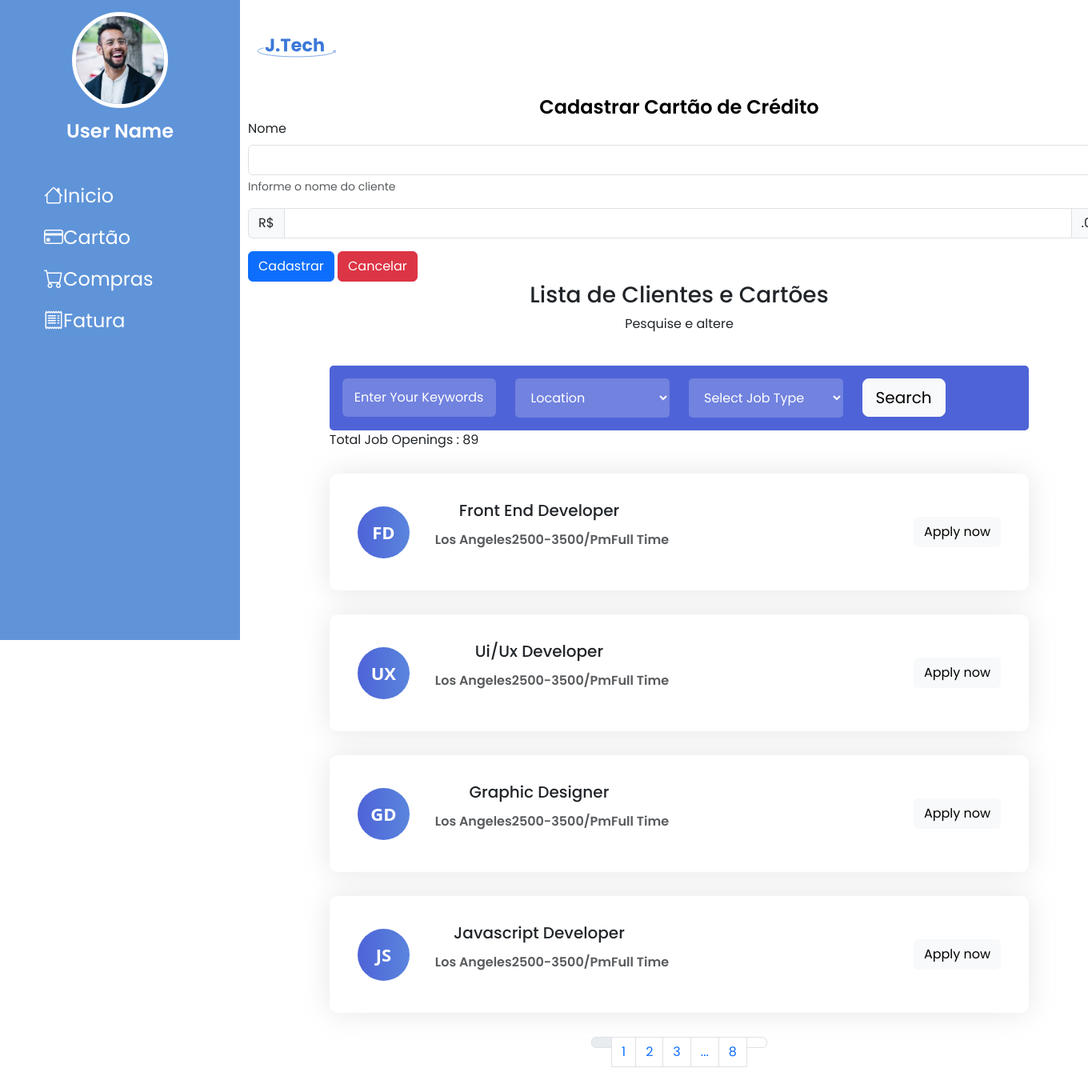
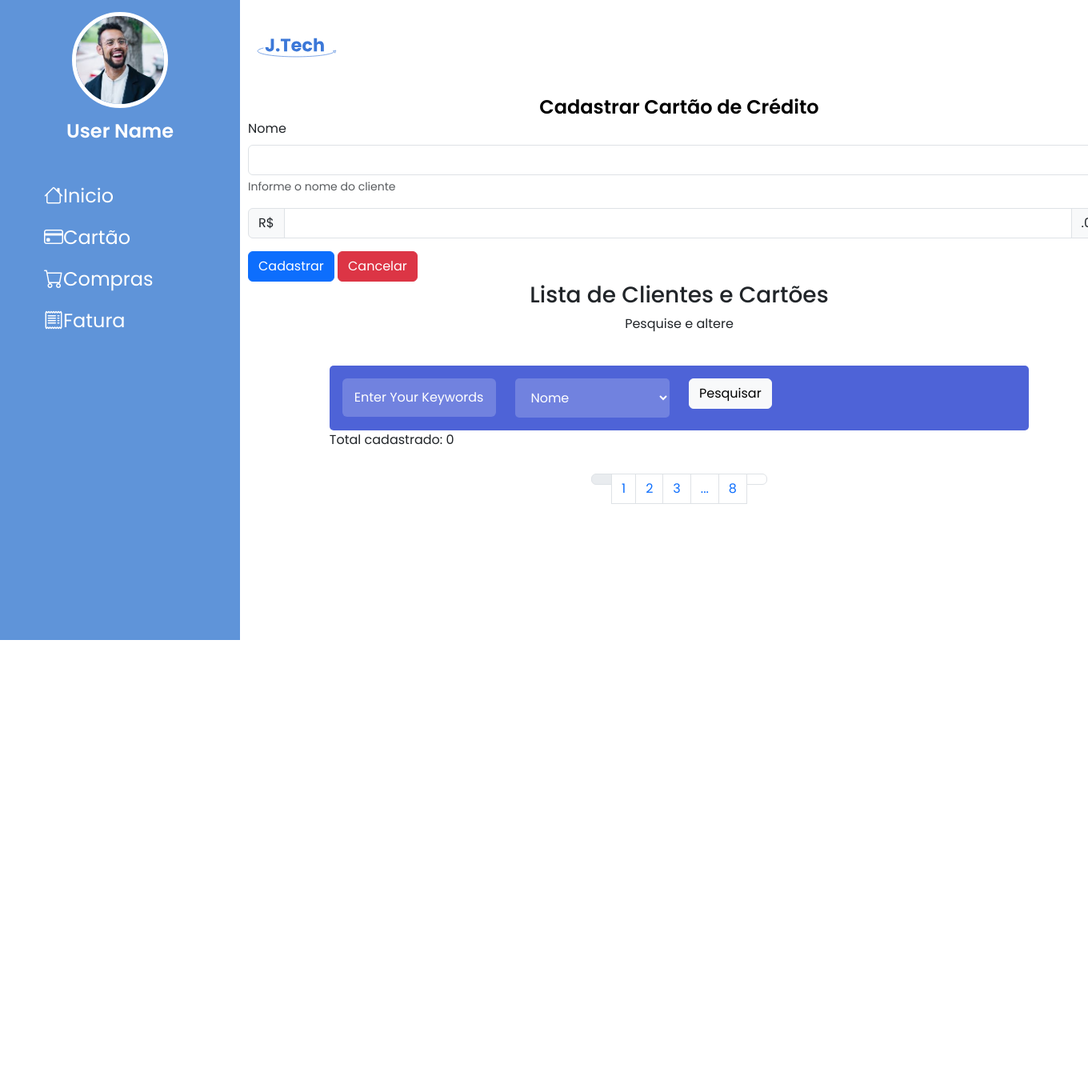
Before and after one commit to Manhanizika/python-html, a Flask app: page /cadastrocartao in a window 1360 px wide; the page is wider, and only the part inside the window is pictured. Shown: that part at 80% size. After the commit the page ends 800 px from the top of that part, so only its background shows below. Run offline with Flask 3, Linux system fonts and the light colour scheme; some libraries are stand-ins or nearby versions.

Commit message:
add list by register

```diff
--- a/main.py
+++ b/main.py
@@ -9,6 +9,9 @@
             {'limit': 'Message Two',
              'content': 'Message Two Content'}
             ]
+
+cartoes = []
+
 
 
 @app.route('/')
@@ -30,10 +33,12 @@
             messages.append({'name': name, 'limit': limit})
         else:
             flash(name + ' cadastrado com sucesso')
+            cartoes.append({'name': name, 'limit': limit})
+
         messages.append({'name': name, 'limit': limit})
-        return redirect(url_for('cadastrarCartao'))
+        return render_template('cadastrocartao.html', lista = cartoes, tamanhoLista = len(cartoes))
     else:
-        return render_template('cadastrocartao.html')
+        return render_template('cadastrocartao.html',  lista = cartoes, tamanhoLista = len(cartoes))
 
 
 @app.route('/cadastracompras')
--- a/templates/cadastrocartao.html
+++ b/templates/cadastrocartao.html
@@ -42,14 +42,14 @@
                                     <div class="col-md-6 col-lg-3 my-3">
                                         <div class="select-container">
                                             <select class="custom-select">
-                                                <option selected="">Location</option>
-                                                <option value="1">Jaipur</option>
-                                                <option value="2">Pune</option>
-                                                <option value="3">Bangalore</option>
+                                                <option selected="">Nome</option>
+                                                <option value="1">Número Cartão</option>
+                                                <option value="2">Limite</option>
+                                                <option value="3">Data Vencimento</option>
                                             </select>
                                         </div>
                                     </div>
-                                    <div class="col-md-6 col-lg-3 my-3">
+                                    <!-- <div class="col-md-6 col-lg-3 my-3">
                                         <div class="select-container">
                                             <select class="custom-select">
                                                 <option selected="">Select Job Type</option>
@@ -58,34 +58,29 @@
                                                 <option value="3">Web developer</option>
                                             </select>
                                         </div>
-                                    </div>
+                                    </div> -->
                                     <div class="col-md-6 col-lg-3 my-3">
-                                        <button type="button" class="btn btn-lg btn-block btn-light btn-custom" id="contact-submit">
-                                            Search
-                                        </button>
+                                        <button class="btn btn-light" type="submit">Pesquisar</button>
                                     </div>
                                 </div>
                             </form>
+                            <div class="filter-result">
+                                <p class="mb-30 ff-montserrat">Total cadastrado: {{tamanhoLista}}</p>
 
-                            <div class="filter-result">
-                                <p class="mb-30 ff-montserrat">Total Job Openings : 89</p>
-
+                                {% for item in lista %}
                                 <div class="job-box d-md-flex align-items-center justify-content-between mb-30">
                                     <div class="job-left my-4 d-md-flex align-items-center flex-wrap">
                                         <div class="img-holder mr-md-4 mb-md-0 mb-4 mx-auto mx-md-0 d-md-none d-lg-flex">
-                                            FD
+                                            {{item.name[0]}}
                                         </div>
                                         <div class="job-content">
-                                            <h5 class="text-center text-md-left">Front End Developer</h5>
+                                            <h5 class="text-center text-md-left">{{item.name}}</h5>
                                             <ul class="d-md-flex flex-wrap text-capitalize ff-open-sans">
                                                 <li class="mr-md-4">
-                                                    <i class="zmdi zmdi-pin mr-2"></i> Los Angeles
+                                                    <i class="zmdi zmdi-pin mr-2"></i> {{item.name}}
                                                 </li>
                                                 <li class="mr-md-4">
-                                                    <i class="zmdi zmdi-money mr-2"></i> 2500-3500/pm
-                                                </li>
-                                                <li class="mr-md-4">
-                                                    <i class="zmdi zmdi-time mr-2"></i> Full Time
+                                                    <i class="zmdi zmdi-money mr-2"></i> {{item.limit}}
                                                 </li>
                                             </ul>
                                         </div>
@@ -94,85 +89,9 @@
                                         <a href="#" class="btn d-block w-100 d-sm-inline-block btn-light">Apply now</a>
                                     </div>
                                 </div>
-
-                                <div class="job-box d-md-flex align-items-center justify-content-between mb-30">
-                                    <div class="job-left my-4 d-md-flex align-items-center flex-wrap">
-                                        <div class="img-holder mr-md-4 mb-md-0 mb-4 mx-auto mx-md-0 d-md-none d-lg-flex">
-                                            UX
-                                        </div>
-                                        <div class="job-content">
-                                            <h5 class="text-center text-md-left">Ui/Ux Developer</h5>
-                                            <ul class="d-md-flex flex-wrap text-capitalize ff-open-sans">
-                                                <li class="mr-md-4">
-                                                    <i class="zmdi zmdi-pin mr-2"></i> Los Angeles
-                                                </li>
-                                                <li class="mr-md-4">
-                                                    <i class="zmdi zmdi-money mr-2"></i> 2500-3500/pm
-                                                </li>
-                                                <li class="mr-md-4">
-                                                    <i class="zmdi zmdi-time mr-2"></i> Full Time
-                                                </li>
-                                            </ul>
-                                        </div>
-                                    </div>
-                                    <div class="job-right my-4 flex-shrink-0">
-                                        <a href="#" class="btn d-block w-100 d-sm-inline-block btn-light">Apply now</a>
-                                    </div>
-                                </div>
-
-                                <div class="job-box d-md-flex align-items-center justify-content-between mb-30">
-                                    <div class="job-left my-4 d-md-flex align-items-center flex-wrap">
-                                        <div class="img-holder mr-md-4 mb-md-0 mb-4 mx-auto mx-md-0 d-md-none d-lg-flex">
-                                            GD
-                                        </div>
-                                        <div class="job-content">
-                                            <h5 class="text-center text-md-left">Graphic Designer</h5>
-                                            <ul class="d-md-flex flex-wrap text-capitalize ff-open-sans">
-                                                <li class="mr-md-4">
-                                                    <i class="zmdi zmdi-pin mr-2"></i> Los Angeles
-                                                </li>
-                                                <li class="mr-md-4">
-                                                    <i class="zmdi zmdi-money mr-2"></i> 2500-3500/pm
-                                                </li>
-                                                <li class="mr-md-4">
-                                                    <i class="zmdi zmdi-time mr-2"></i> Full Time
-                                                </li>
-                                            </ul>
-                                        </div>
-                                    </div>
-                                    <div class="job-right my-4 flex-shrink-0">
-                                        <a href="#" class="btn d-block w-100 d-sm-inline-block btn-light">Apply now</a>
-                                    </div>
-                                </div>
-
-                                <div class="job-box d-md-flex align-items-center justify-content-between mb-30">
-                                    <div class="job-left my-4 d-md-flex align-items-center flex-wrap">
-                                        <div class="img-holder mr-md-4 mb-md-0 mb-4 mx-auto mx-md-0 d-md-none d-lg-flex">
-                                            JS
-                                        </div>
-                                        <div class="job-content">
-                                            <h5 class="text-center text-md-left">Javascript Developer</h5>
-                                            <ul class="d-md-flex flex-wrap text-capitalize ff-open-sans">
-                                                <li class="mr-md-4">
-                                                    <i class="zmdi zmdi-pin mr-2"></i> Los Angeles
-                                                </li>
-                                                <li class="mr-md-4">
-                                                    <i class="zmdi zmdi-money mr-2"></i> 2500-3500/pm
-                                                </li>
-                                                <li class="mr-md-4">
-                                                    <i class="zmdi zmdi-time mr-2"></i> Full Time
-                                                </li>
-                                            </ul>
-                                        </div>
-                                    </div>
-                                    <div class="job-right my-4 flex-shrink-0">
-                                        <a href="#" class="btn d-block w-100 d-sm-inline-block btn-light">Apply now</a>
-                                    </div>
-                                </div>
-
+                                {% endfor %}
                             </div>
                         </div>
-
                         <!-- START Pagination -->
                         <nav aria-label="Page navigation">
                             <ul class="pagination pagination-reset justify-content-center">
```
Also changed, not shown: cartaodto.py (added, +10 -0 lines).
